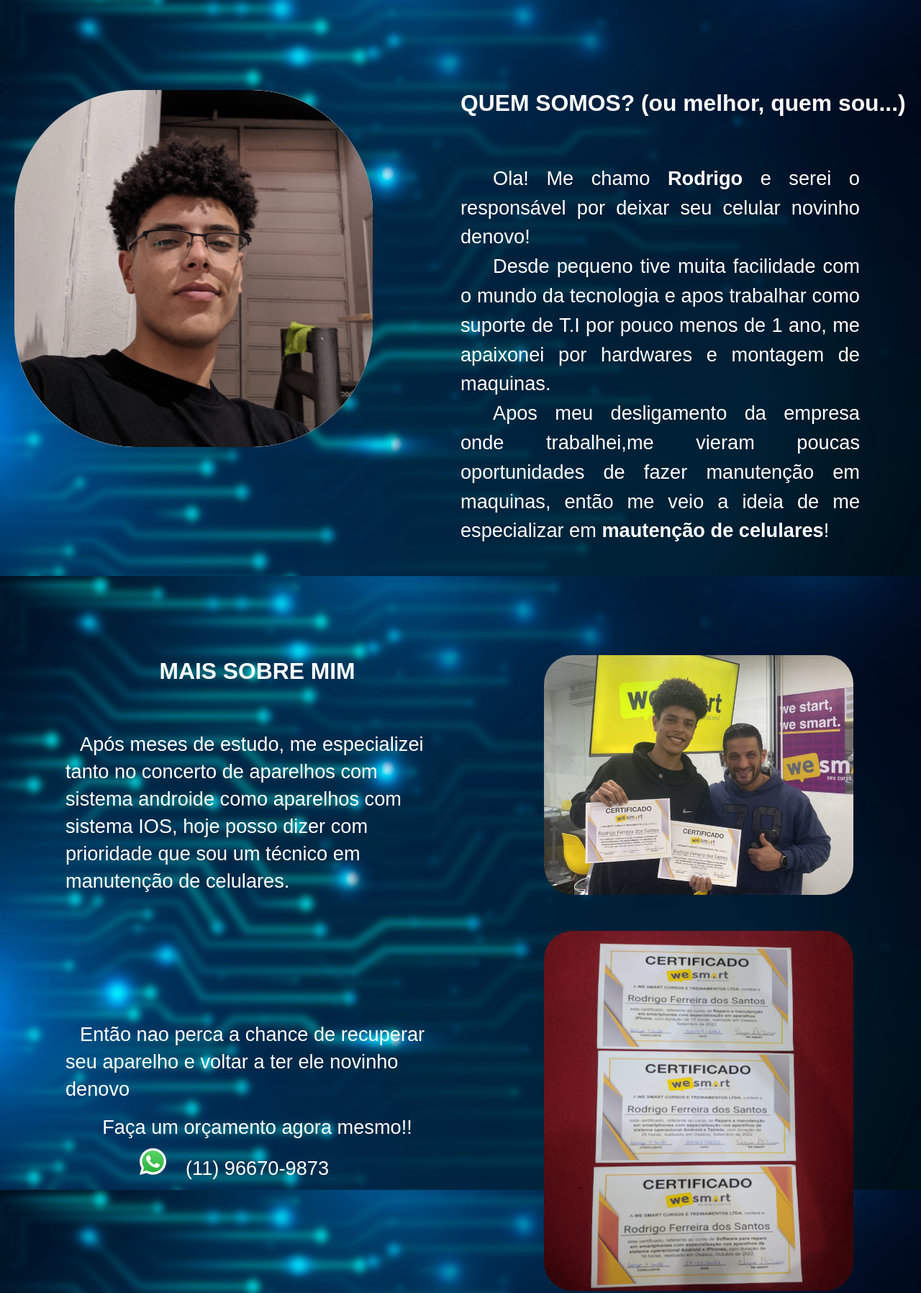
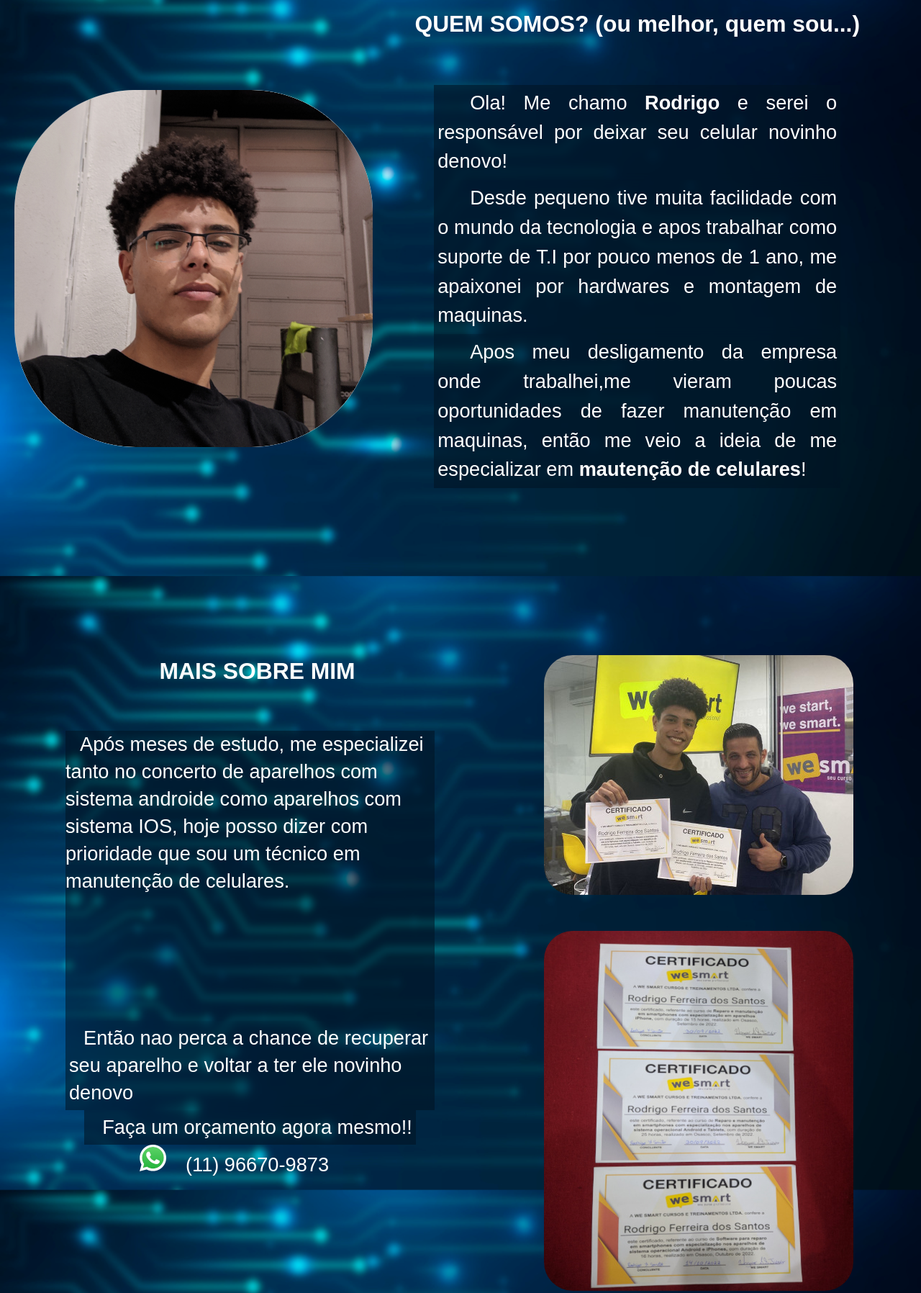
Before and after one commit to Rodrigo9812/Digo-Cell-2.0, a plain HTML site: page index.html in a window 1280 px wide. Shown: the part 800-2596 px from the top of the page at 72% size. Drawn offline with Linux system fonts and the light colour scheme.

Commit message:
teste responsivo

```diff
--- a/estilo/style.css
+++ b/estilo/style.css
@@ -56,6 +56,7 @@ header>p{
 #começo2>a{
     text-decoration: none;
     color: white;
+    padding: 4px;
 }
 #começo1>a:hover{
     color:#FE5D5F ;
@@ -70,17 +71,18 @@ header>p{
     background-position: left center;
     background-attachment: fixed;
     min-height: 100vh;
+    display: flex;
+    flex-direction: row-reverse;
+    justify-content: space-between;
 }
 .identificar{
-    display: flex;
-    flex-wrap: wrap;
-    flex-direction: column;
-    align-content: flex-end;
-    top: 115%;
-    position: absolute;
-    left: 50%;
     font-size: 1.7em;
     line-height: 1.5;
+    margin-right: 75px;
+    display: flex;
+    flex-direction: column;
+    align-items: center;
+    padding: 10px;
 }
 
 .classe2>article>h1{
@@ -92,6 +94,9 @@ header>p{
     color: white;
     max-width: 555px;
     text-indent: 45px;
+    background-color: #00152491;
+    padding: 5px;
+    backdrop-filter: blur(5px);
 }
 .classe2>picture>img{
     padding-top: 125px;
@@ -144,14 +149,24 @@ line-height: 1.4;
 }
 #p-certificado{
     padding-bottom: 175px;
+    background-color: #00152491;
+    max-width: 551px;
+
 }
 #p-certificado2{
     padding-bottom: 15px;
     max-width: 551px;
+    background-color: #00152491;
+    padding: 5px;
+    backdrop-filter: blur(5px);
 }
 #p-certificado3{
     text-align: center;
     padding-bottom: 10px;
+    background-color: #00152491;
+    padding: 5px;
+    backdrop-filter: blur(5px);
+    max-width: 551px;
 }
 .texto-certificado>ul{
     list-style-image: url(../imagens/whats-icon5.png);
@@ -159,6 +174,7 @@ line-height: 1.4;
 #orçamento{
     text-decoration: none;
     color: white;
+    max-width: 551px;
 }
 #orçamento:hover{
     color: rgb(56, 255, 56);;
--- a/index.html
+++ b/index.html
@@ -32,7 +32,7 @@
             </p>
         </article>
         <picture>
-            <source media="(max-width:1055px )" srcset="imagens/Perfilgit-p.png" type="image/PNG">
+            <source media="(max-width:1000px )" srcset="imagens/Perfilgit-p.png" type="image/PNG">
             <img src="imagens/Perfilgit2-1.png" alt="Imagem Perfil">
         </picture>
     </section>
```
Also changed, not shown: imagens/smart1-p.jpg (added), imagens/smart2-p.jpg (added).
